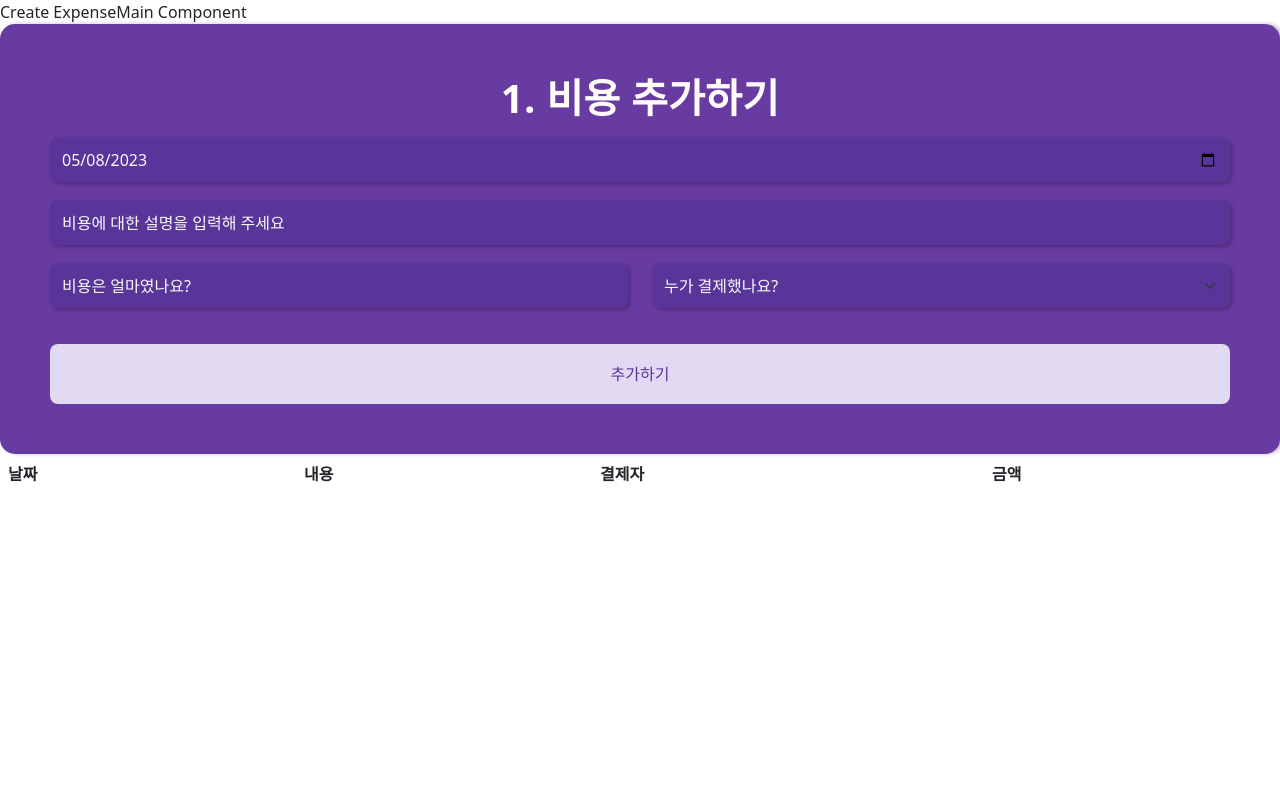
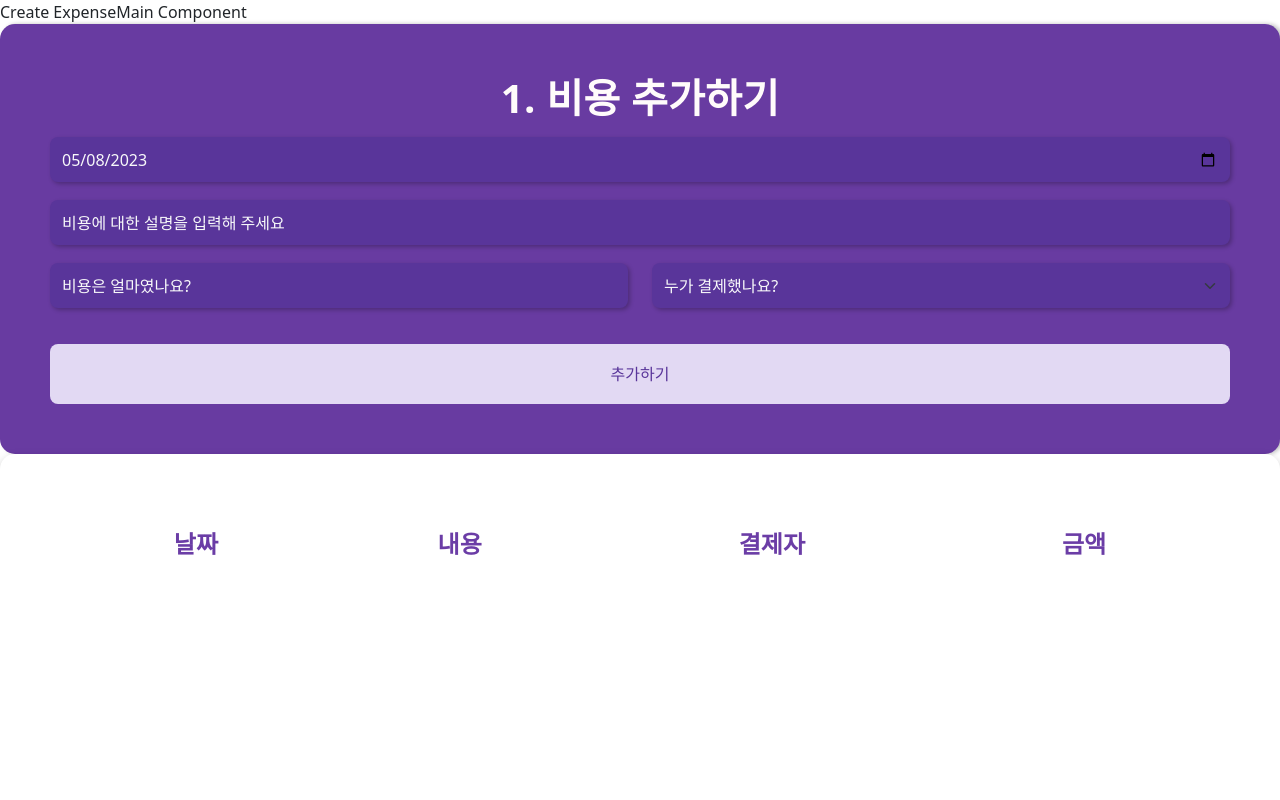
Before and after one commit to jaeyeong815/dutchpay, a React (Create React App) app: page /expense in a window 1280 px wide. Shown: the top 800 px of the page. Built offline with nearby package versions, Linux system fonts and the light colour scheme.

Commit message:
design: ExpenseTable 컴포넌트 스타일링

```diff
--- a/src/components/ExpenseTable.jsx
+++ b/src/components/ExpenseTable.jsx
@@ -1,29 +1,48 @@
 import { useRecoilValue } from 'recoil';
+import styled from 'styled-components';
 import { Table } from 'react-bootstrap';
 import { expensesState } from '../state/expenses';
+import { OverlayWrapper } from './shared/OverlayWrapper';
 
 export const ExpenseTable = () => {
   const expenses = useRecoilValue(expensesState);
   return (
+    <OverlayWrapper minHeight={'73vh'}>
       <Table data-testid='expenseList' borderless hover responsive>
-      <thead>
+        <StyledThead>
           <tr>
             <th>날짜</th>
             <th>내용</th>
             <th>결제자</th>
             <th>금액</th>
           </tr>
-      </thead>
-      <tbody>
-        {expenses.map(({ date, desc, amount, payer }) => (
-          <tr>
+        </StyledThead>
+        <StyledTbody>
+          {expenses.map(({ date, desc, amount, payer }, idx) => (
+            <tr key={`expense-${idx}`}>
               <td>{date}</td>
               <td>{desc}</td>
               <td>{payer}</td>
               <td>{parseInt(amount)} 원</td>
             </tr>
           ))}
-      </tbody>
+        </StyledTbody>
       </Table>
+    </OverlayWrapper>
   );
 };
+
+const StyledThead = styled.thead`
+  color: #6b3da6;
+  text-align: center;
+  font-weight: 700;
+  font-size: 24px;
+`;
+
+const StyledTbody = styled.tbody`
+  td {
+    text-align: center;
+    font-weight: 400;
+    font-size: 24px;
+  }
+`;
```
Lines whose indentation alone changed are shown as unchanged.
